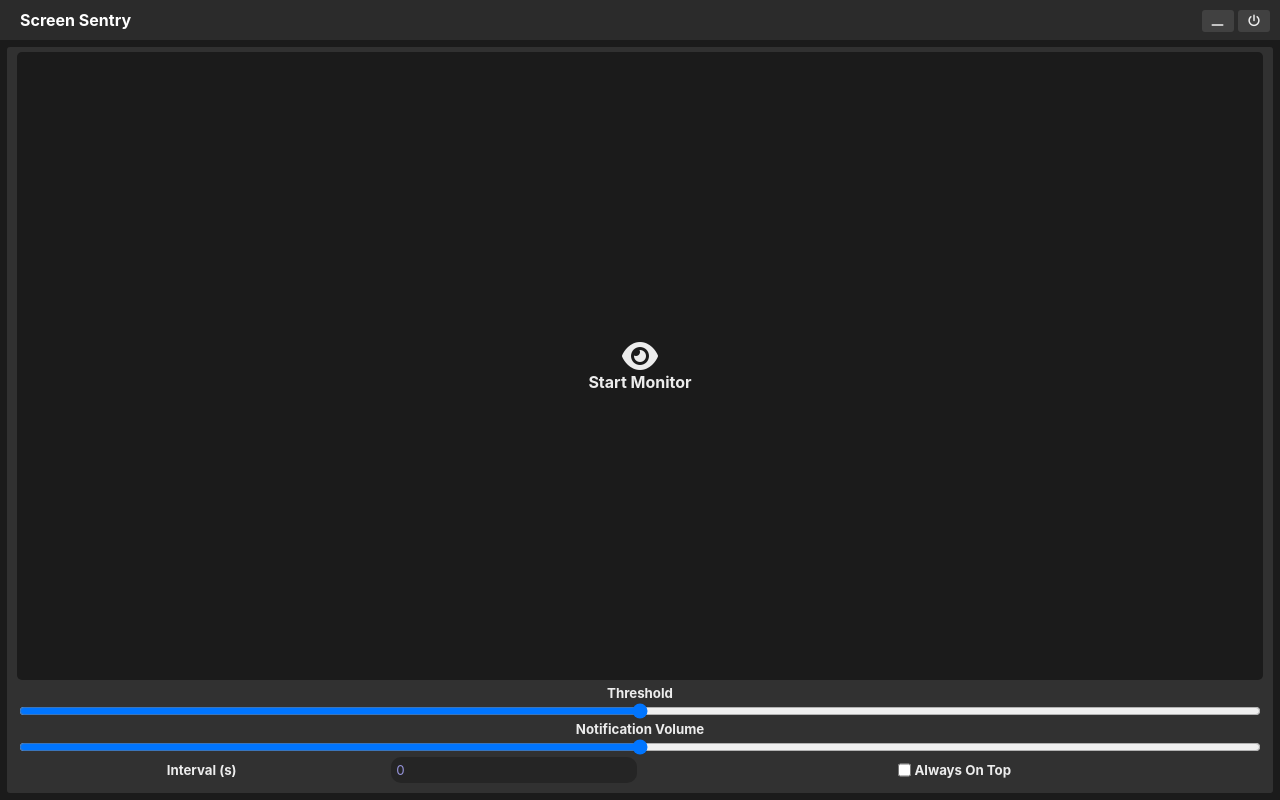
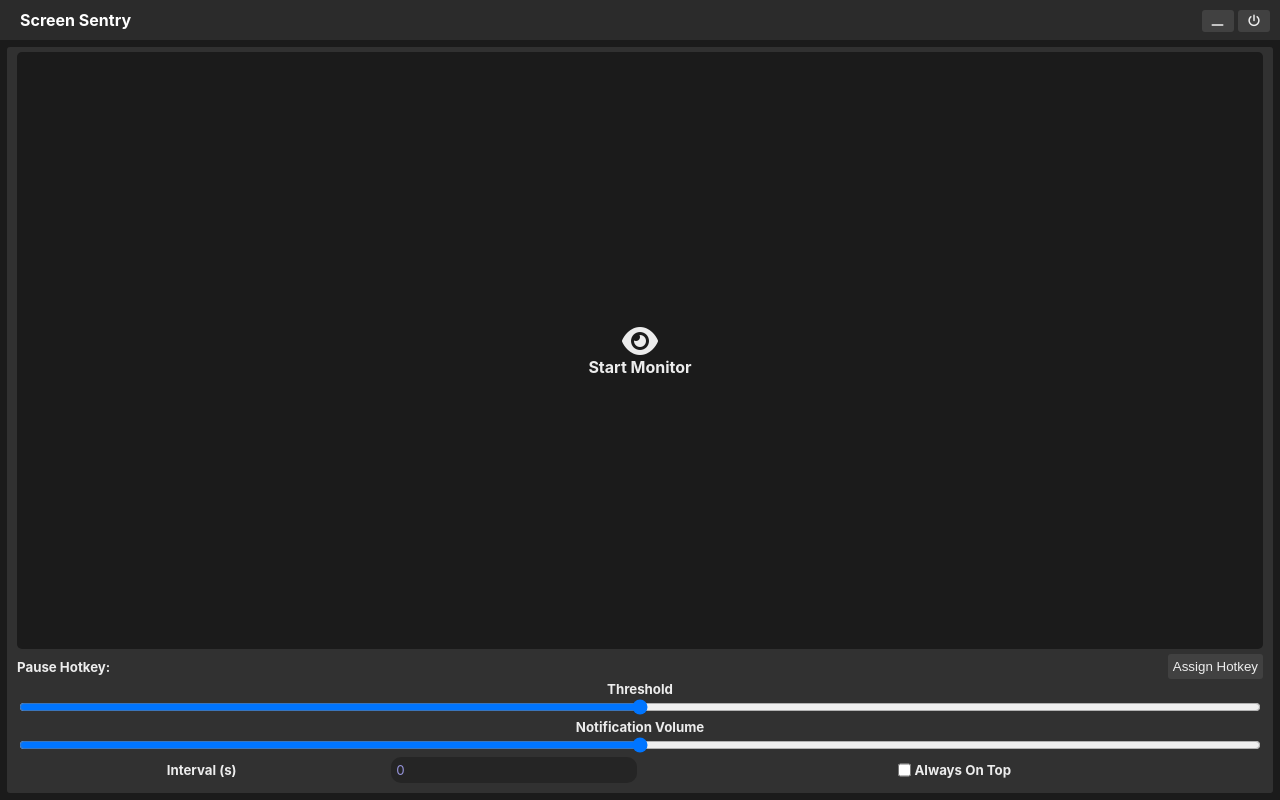
Before and after one commit to programmingKyle/screen-sentry, an Electron app: page src/index.html in a window 1280 px wide. Drawn offline with nearby package versions, Linux system fonts and the light colour scheme; no server answers.

Commit message:
Assign Pause Hotkey Front End
- Just placeholder

```diff
--- a/src/index.css
+++ b/src/index.css
@@ -67,6 +67,7 @@ h1,h2,h3,h4,h5,h6 {
   padding: 0px;
   margin: 0px;
   color: #ececec;
+  align-self: center;
 }
 
 .container {
--- a/src/index.html
+++ b/src/index.html
@@ -30,7 +30,11 @@
             <h4 id="pauseIcon" class="fas fa-pause"></h4>
             <h5 id="pauseText">Pause</h5>
           </div>
-          <div id="controlDiv">
+          <div id="controlDiv" style="display: grid; grid-template-rows: auto; grid-gap: 2px;">
+            <div style="display: grid; grid-template-columns: 1fr auto;">
+              <h5 id="pauseHotkeyText" style="text-align: left;">Pause Hotkey:</h5>
+              <button id="assignPauseHotkey">Assign Hotkey</button>
+            </div>
             <div style="display: flex; flex-direction: column;">
               <h5 id="thresholdLabel">Threshold</h5>
               <input id="thresholdSlider" type="range" min="0" max="100" value="50">
--- a/src/inputs.js
+++ b/src/inputs.js
@@ -5,6 +5,9 @@ const volumeSlider_el = document.getElementById('volumeSlider');
 const notificationSound_el = document.getElementById('notificationSound');
 const alwaysOnTopCheckbox_el = document.getElementById('alwaysOnTopCheckbox');
 const intervalInput_el = document.getElementById('intervalInput');
+
+const pauseHotkeyText_el = document.getElementById('pauseHotkeyText');
+const assignPauseHotkey_el = document.getElementById('assignPauseHotkey');
 
 document.addEventListener('DOMContentLoaded', async () => {
     const results = await api.getConfig();
@@ -47,3 +50,10 @@ alwaysOnTopCheckbox_el.addEventListener('input', () => {
 intervalInput_el.addEventListener('input', () => {
     api.inputHandler({input: 'interval', value: intervalInput_el.value});
 });
+
+
+
+assignPauseHotkey_el.addEventListener('click', () => {
+    console.log('Time to assign a hotkey');
+
+});
```
